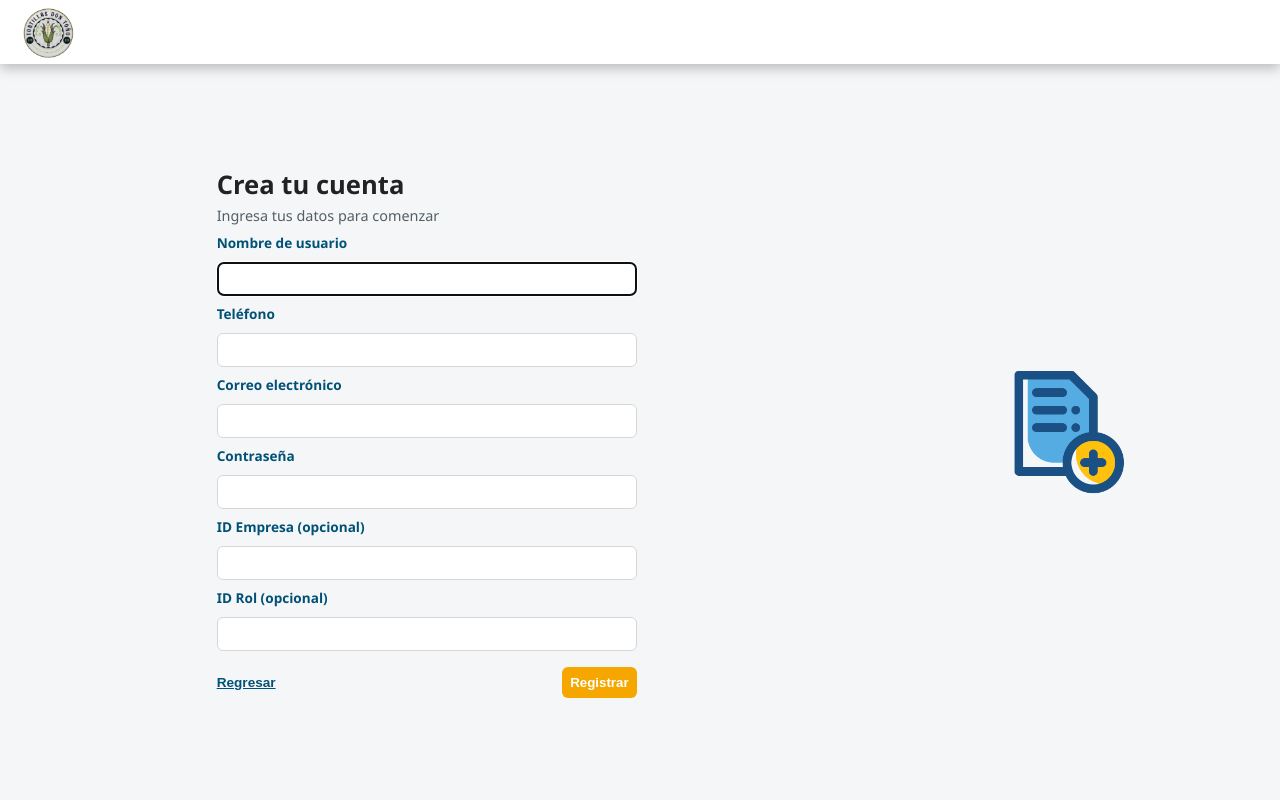
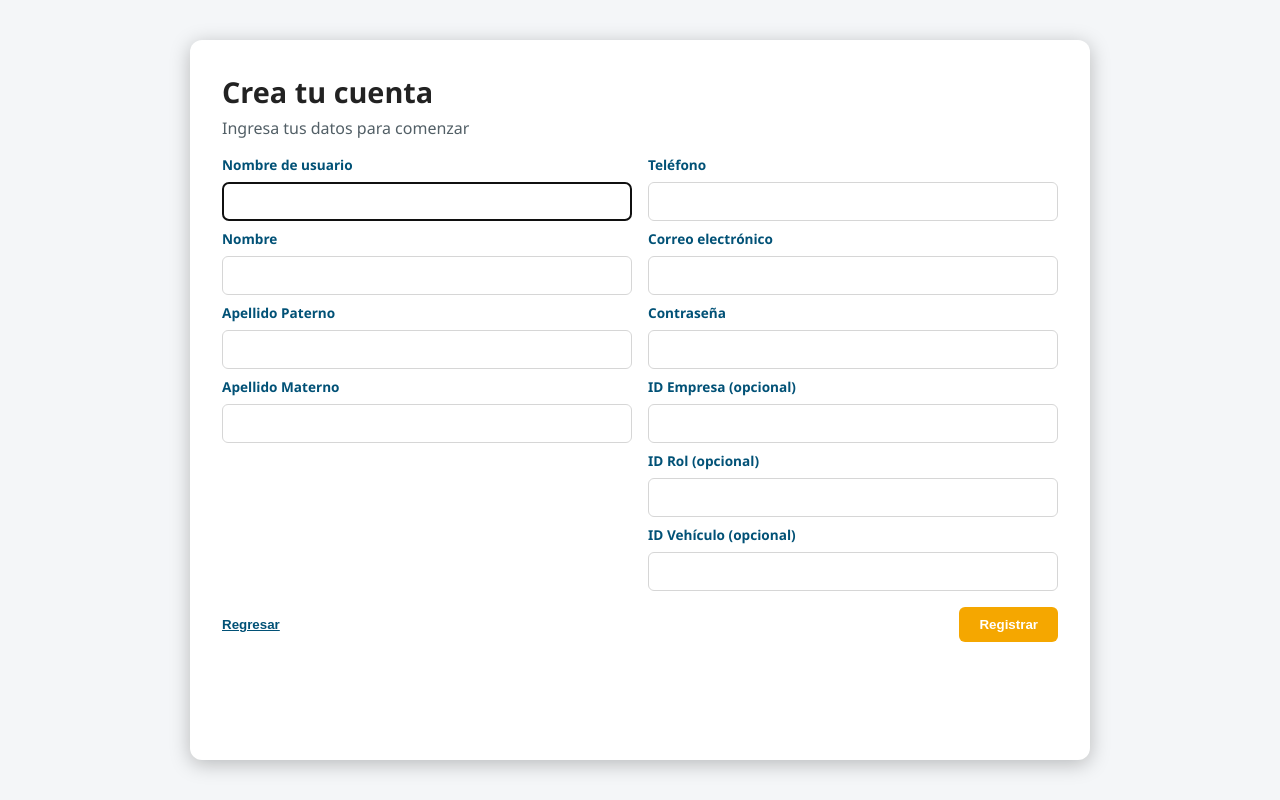
Before and after one commit to AlisonMontufar/SistemaTortillasWebFrontend, a React (Create React App) app: page /registro in a window 1280 px wide. Built offline with nearby package versions, Linux system fonts and the light colour scheme.

Commit message:
Sprint2(Esqueleto):Conexión de las vistas con fecht  y Funcionando

```diff
--- a/src/pages/Login.jsx
+++ b/src/pages/Login.jsx
@@ -7,57 +7,71 @@ function Login() {
   const navigate = useNavigate();
   const [usuario, setUsuario] = useState("");
   const [contrasena, setContrasena] = useState("");
-    const [error, setError] = useState("");
+  const [toast, setToast] = useState({ show: false, message: "", type: "" });
+
+  const [loading, setLoading] = useState(false);
+
+  // Mostrar notificaciones tipo toast
+  const showToast = (message, type = "error") => {
+    setToast({ show: true, message, type });
+    setTimeout(() => setToast({ show: false, message: "", type: "" }), 3500);
+  };
 
   const handleLogin = async (e) => {
     e.preventDefault();
-        setError("");
 
+    // Validaciones
     if (!usuario.trim() || !contrasena.trim()) {
-            setError("Por favor, completa todos los campos.");
+      showToast("Por favor, completa todos los campos.", "error");
       return;
     }
 
     if (usuario.length < 3 || contrasena.length < 3) {
-            setError("Usuario y contraseña deben tener al menos 3 caracteres.");
+      showToast("Usuario y contraseña deben tener al menos 3 caracteres.", "error");
       return;
     }
 
     try {
-            const response = await fetch("http://localhost:5149/api/Auth/register", {
+      setLoading(true);
+      const response = await fetch("http://localhost:5000/api/Auth/login", {
         method: "POST",
-                headers: {
-                    "Content-Type": "application/json",
-                },
+        headers: { "Content-Type": "application/json" },
         body: JSON.stringify({
-                    nombreUsuario: usuario,
+          nombreUsuario: usuario.trim(),
           contrasena: contrasena,
         }),
       });
 
+      const data = await response.json();
+
       if (!response.ok) {
-                const data = await response.json();
-                setError(data.message || "Error en la autenticación.");
+        showToast(data.message || "Usuario o contraseña incorrectos.", "error");
         return;
       }
 
-            navigate("/inicio");
+      // Guardar token y nombreUsuario en localStorage
+      localStorage.setItem("token", data.token);
+      localStorage.setItem("nombreUsuario", usuario.trim()); // <-- Guardamos el nombre del usuario
+
+      showToast("Inicio de sesión exitoso", "success");
+      setTimeout(() => navigate("/inicio"), 1000);
+
     } catch (err) {
       console.error(err);
-            setError("Error al conectar con el servidor.");
+      showToast("Error al conectar con el servidor.", "error");
+    } finally {
+      setLoading(false);
     }
   };
 
+
   return (
     <div className="login-container">
-            {/* SECCIÓN IZQUIERDA */}
+      {/* SECCIÓN IZQUIERDA CON TRES ONDAS */}
       <div className="left-section">
         <div className="top-wave">
           <svg viewBox="0 0 500 150" preserveAspectRatio="none">
-                        <path
-                            d="M0,50 C150,150 350,0 500,50 L500,0 L0,0 Z"
-                            fill="rgba(255,255,255,0.3)"
-                        />
+            <path d="M0,50 C150,150 350,0 500,50 L500,0 L0,0 Z" fill="rgba(255,255,255,0.3)" />
           </svg>
         </div>
 
@@ -70,20 +84,14 @@ function Login() {
 
         <div className="bottom-wave">
           <svg viewBox="0 0 500 150" preserveAspectRatio="none">
-                        <path
-                            d="M1,-10 C100,100 350,-80 500,150 L500,150 L0,150 Z"
-                            fill="rgba(255,255,255,0.3)"
-                        />
+            <path d="M1,-10 C100,100 350,-80 500,150 L500,150 L0,150 Z" fill="rgba(255,255,255,0.3)" />
           </svg>
         </div>
 
         <div className="bottom-wave second-wave">
           <svg viewBox="0 0 500 150" preserveAspectRatio="none">
             <path
-                            d="M500,0
-                                C300,150 100,10 0,100
-                                C1,130 0,0 0,170
-                                L0,500 L900,0 Z"
+              d="M500,0 C300,150 100,10 0,100 C1,130 0,0 0,170 L0,500 L900,0 Z"
               fill="rgba(243, 241, 241, 0.73)"
             />
           </svg>
@@ -92,11 +100,16 @@ function Login() {
 
       {/* SECCIÓN DERECHA */}
       <div className="right-section" role="main">
-                <h2 className="titulo-derecha" data-text="INICIAR SESION">INICIAR SESION</h2>
+        <h2 className="titulo-derecha" data-text="INICIAR SESION">INICIAR SESIÓN</h2>
+
+        {/* Toast notifications */}
+        {toast.show && (
+          <div className={`toast ${toast.type === "error" ? "toast-error" : "toast-success"}`}>
+            {toast.message}
+          </div>
+        )}
 
         <form className="form-right" onSubmit={handleLogin}>
-                    {error && <p className="error-message">{error}</p>}
-
           <div className="input-group">
             <label htmlFor="user" className="label-input">Usuario</label>
             <input
@@ -105,7 +118,7 @@ function Login() {
               type="text"
               className="form-control input-azul"
               value={usuario}
-                            onChange={(e) => setUsuario(e.target.value)}
+              onChange={(e) => setUsuario(e.target.value.replace(/[^a-zA-Z0-9]/g, ""))}
               required
             />
           </div>
@@ -123,8 +136,8 @@ function Login() {
             />
           </div>
 
-                    <button type="submit" className="btn-iniciar">
-                        INICIAR SESION
+          <button type="submit" className="btn-iniciar" disabled={loading}>
+            {loading ? "Ingresando..." : "INICIAR SESIÓN"}
           </button>
 
           <div className="recuperar-pass">
@@ -137,7 +150,6 @@ function Login() {
             </button>
           </div>
 
-                    {/* NUEVA SECCIÓN: REGISTRARSE */}
           <div className="registrarse">
             <span className="texto-gris">¿No tienes una cuenta?</span>{" "}
             <button
--- a/src/pages/Registro.css
+++ b/src/pages/Registro.css
@@ -6,95 +6,67 @@
   --text: #222;
 }
 
-* { box-sizing: border-box; margin:0; padding:0; }
+* { box-sizing: border-box; margin: 0; padding: 0; }
+html, body, #root { height: 100%; font-family: "Segoe UI", Roboto, Arial, sans-serif; overflow: hidden; }
 
-html, body, #root {
-  height: 100%;
-  overflow: hidden; /* evitar scroll global */
-  font-family: "Segoe UI", Roboto, Arial, sans-serif;
+/* Toast */
+.toast {
+  position: fixed;
+  top: 16px;
+  right: 16px;
+  padding: 12px 20px;
+  border-radius: 8px;
+  font-weight: 700;
+  color: #000;
+  z-index: 999;
+  min-width: 220px;
+  box-shadow: 0 4px 12px rgba(0,0,0,0.25);
+  opacity: 0.95;
+  transition: all 0.5s ease;
 }
+.toast.success { background: var(--accent); color: #222; }
+.toast.error { background: #cc2b2b; color: #fff; }
 
-/* Navbar */
-.reg-navbar {
-  position: fixed;
-  top: 0; left: 0; right: 0;
-  height: 64px;
-  background: #fff;
-  display: flex;
-  align-items: center;
-  padding: 0 20px;
-  box-shadow: 0 4px 12px rgba(0,0,0,0.25);
-  z-index: 100;
-}
-.nav-logo { width: 56px; height: 56px; object-fit: contain; border-radius: 8px; }
-
-/* Main container */
+/* Main form */
 .reg-main {
   display: flex;
-  height: 100vh; /* ocupar toda la pantalla */
-  padding-top: 64px; /* navbar */
+  height: 100vh;
+  width: 100%;
+  justify-content: center;
+  align-items: center;
   background: var(--bg);
 }
 
-/* Columna formulario */
 .reg-form {
-  flex: 2;
-  display: flex;
-  justify-content: center;
-  align-items: center;
-  padding: 12px 24px;
-  height: calc(100vh - 64px); /* exacto para no generar scroll */
+  background: #fff;
+  padding: 32px;
+  border-radius: 12px;
+  box-shadow: 0 4px 20px rgba(0,0,0,0.25);
+  width: 90%;
+  max-width: 900px;
+  height: 90vh;
+  overflow-y: auto;
 }
 
-/* Contenedor del formulario */
-.form-inner {
-  width: 100%;
-  max-width: 420px;
-}
+.form-inner { width: 100%; }
 
-/* Tipografía */
-.title { font-size: 1.6rem; font-weight: 800; color: var(--text); margin-bottom: 4px; }
-.subtitle { font-size: 0.9rem; color: #525f66; margin-bottom: 8px; }
+.title { font-size: 1.8rem; font-weight: 800; color: var(--text); margin-bottom: 6px; }
+.subtitle { font-size: 1rem; color: #525f66; margin-bottom: 16px; }
 
-.msg { margin: 6px 0; font-weight: 700; }
-.msg.error { color: #cc2b2b; }
-.msg.success { color: #0b8a1a; }
+.form-row { display: flex; gap: 16px; flex-wrap: wrap; }
+.col { flex: 1; display: flex; flex-direction: column; gap: 8px; }
 
-.form { display: flex; flex-direction: column; gap: 8px; }
-label { font-weight: 700; color: var(--primary); margin-bottom: 2px; font-size: 0.85rem; }
-input { width: 100%; padding: 8px 10px; border-radius: 6px; border: 1px solid #d6d6d6; font-size: 0.9rem; }
+label { font-weight: 700; color: var(--primary); font-size: 0.85rem; }
+input { padding: 10px; border-radius: 6px; border: 1px solid #d6d6d6; font-size: 0.95rem; }
 
-/* Botones */
-.actions { display: flex; justify-content: space-between; align-items: center; margin-top: 8px; }
-.link-skip { background: none; border: none; color: var(--primary); font-weight: 700; text-decoration: underline; cursor: pointer; font-size: 0.85rem; }
-.btn-submit { background: var(--accent); border: none; color: #fff; padding: 8px; border-radius: 6px; font-weight: 700; cursor: pointer; }
+.actions { display: flex; justify-content: space-between; margin-top: 16px; }
+.link-skip { background: none; border: none; color: var(--primary); font-weight: 700; text-decoration: underline; cursor: pointer; }
+.btn-submit { background: var(--accent); border: none; color: #fff; padding: 10px 20px; border-radius: 6px; font-weight: 700; cursor: pointer; }
 .btn-submit:hover { background: var(--accent-dark); }
 .btn-submit:disabled { opacity: 0.7; cursor: default; }
 
-/* Columna hero */
-.reg-hero {
-  flex: 1;
-  display: flex;
-  justify-content: center;
-  align-items: center;
-  padding: 12px;
+/* Responsive */
+@media (max-width: 900px) {
+  .form-row { flex-direction: column; }
+  .reg-form { height: auto; max-height: 95vh; }
 }
-.reg-hero img {
-  max-width: 140px;
-  max-height: 140px;
-  object-fit: contain;
-}
-
-/* RESPONSIVE */
-@media (max-width: 900px) {
-  .reg-main { flex-direction: column; }
-  .reg-form { height: auto; padding: 10px; }
-  .reg-hero { margin-top: 12px; }
-}
-
-@media (max-width: 480px) {
-  .reg-main { flex-direction: column; }
-  .reg-hero { display: none; }
-  .reg-form { padding: 8px; }
-  .title { font-size: 1.3rem; }
-}
--- a/src/pages/Registro.jsx
+++ b/src/pages/Registro.jsx
@@ -1,100 +1,105 @@
 import React, { useState } from "react";
 import { useNavigate } from "react-router-dom";
 import "./Registro.css";
-import logo from "../assets/logo.png";
-import hero from "../assets/hero.png";
 
 function Registro() {
   const navigate = useNavigate();
   const [formData, setFormData] = useState({
     nombreUsuario: "",
+    nombre: "",
+    apellidoP: "",
+    apellidoM: "",
     correoUsuario: "",
     contrasenaUsuario: "",
     telefonoUsuario: "",
     fkEmpresa: "",
     fkRol: "",
+    fkVehiculo: "",
   });
-  const [error, setError] = useState("");
-  const [success, setSuccess] = useState("");
+
   const [loading, setLoading] = useState(false);
+  const [toast, setToast] = useState({ message: "", type: "" });
 
-  const handleChange = (e) =>
-    setFormData({ ...formData, [e.target.name]: e.target.value });
+  const showToast = (message, type = "success") => {
+    setToast({ message, type });
+    setTimeout(() => setToast({ message: "", type: "" }), 4000);
+  };
 
-  const validarEmail = (email) => {
-    const re = /^[^\s@]+@[^\s@]+\.[^\s@]+$/;
-    return re.test(email);
+  // Manejo de cambios bloqueando caracteres incorrectos
+  const handleChange = (e) => {
+    const { name, value } = e.target;
+
+    // Bloquear números en nombres/apellidos
+    if (["nombre", "apellidoP", "apellidoM"].includes(name)) {
+      if (/[^a-zA-ZáéíóúÁÉÍÓÚñÑ\s]/.test(value)) return;
+    }
+
+    // Bloquear letras en teléfono e IDs
+    if (["telefonoUsuario", "fkEmpresa", "fkRol", "fkVehiculo"].includes(name)) {
+      if (/[^0-9]/.test(value)) return;
+    }
+
+    setFormData({ ...formData, [name]: value });
   };
+
+  const validarEmail = (email) => /^[^\s@]+@[^\s@]+\.[^\s@]+$/.test(email);
 
   const handleRegister = async (e) => {
     e.preventDefault();
-    setError("");
-    setSuccess("");
-
-    const { nombreUsuario, correoUsuario, contrasenaUsuario, telefonoUsuario, fkEmpresa, fkRol } = formData;
+    const {
+      nombreUsuario,
+      nombre,
+      apellidoP,
+      apellidoM,
+      correoUsuario,
+      contrasenaUsuario,
+      telefonoUsuario,
+      fkEmpresa,
+      fkRol,
+      fkVehiculo,
+    } = formData;
 
     // Validaciones
-    if (!nombreUsuario || !correoUsuario || !contrasenaUsuario || !telefonoUsuario) {
-      setError("Por favor completa todos los campos obligatorios.");
-      return;
+    if (!nombreUsuario || !nombre || !apellidoP || !apellidoM || !correoUsuario || !contrasenaUsuario || !telefonoUsuario) {
+      return showToast("Completa todos los campos obligatorios.", "error");
     }
 
-    if (nombreUsuario.length < 3) {
-      setError("El nombre de usuario debe tener al menos 3 caracteres.");
-      return;
+    if (nombreUsuario.length < 3) return showToast("El nombre de usuario debe tener al menos 3 caracteres.", "error");
+    if (contrasenaUsuario.length < 6) return showToast("La contraseña debe tener al menos 6 caracteres.", "error");
+    if (!validarEmail(correoUsuario)) return showToast("Correo electrónico no válido.", "error");
+    if (telefonoUsuario.length !== 10) return showToast("El teléfono debe tener exactamente 10 dígitos.", "error");
+
+    // Validar IDs opcionales
+    const ids = { fkEmpresa, fkRol, fkVehiculo };
+    for (const key in ids) {
+      if (ids[key] && parseInt(ids[key]) <= 0) return showToast(`ID ${key} debe ser un número positivo.`, "error");
     }
 
-    if (contrasenaUsuario.length < 6) {
-      setError("La contraseña debe tener al menos 6 caracteres.");
-      return;
-    }
-
-    if (!validarEmail(correoUsuario)) {
-      setError("Ingresa un correo electrónico válido.");
-      return;
-    }
-
-    if (!/^\d{10,}$/.test(telefonoUsuario)) {
-      setError("Ingresa un teléfono válido de al menos 10 dígitos.");
-      return;
-    }
-
-    if (fkEmpresa && (!/^\d+$/.test(fkEmpresa) || parseInt(fkEmpresa) <= 0)) {
-      setError("ID Empresa debe ser un número positivo.");
-      return;
-    }
-
-    if (fkRol && (!/^\d+$/.test(fkRol) || parseInt(fkRol) <= 0)) {
-      setError("ID Rol debe ser un número positivo.");
-      return;
-    }
-
-    // Preparar payload
     const payload = {
       ...formData,
       fkEmpresa: fkEmpresa ? parseInt(fkEmpresa, 10) : null,
       fkRol: fkRol ? parseInt(fkRol, 10) : null,
+      fkVehiculo: fkVehiculo ? parseInt(fkVehiculo, 10) : null,
     };
 
     try {
       setLoading(true);
-      const response = await fetch("http://localhost:5149/api/Auth/register", {
+      const response = await fetch("http://localhost:5000/api/Auth/register", {
         method: "POST",
         headers: { "Content-Type": "application/json" },
         body: JSON.stringify(payload),
       });
 
       const data = await response.json();
-      if (!response.ok) {
-        setError(data.message || "Error al registrar.");
-        return;
-      }
 
-      setSuccess("Registro exitoso. Redirigiendo al inicio...");
-      setTimeout(() => navigate("/"), 1100);
+      // Mostrar mensaje si correo ya existe u otro error
+      if (!response.ok) return showToast(data.message || "Error al registrar.", "error");
+
+      showToast("Registro exitoso. Redirigiendo...", "success");
+      setTimeout(() => navigate("/"), 1500);
     } catch (err) {
       console.error(err);
-      setError("Error al conectar con el servidor.");
+      showToast("Error al conectar con el servidor.", "error");
     } finally {
       setLoading(false);
     }
@@ -102,9 +107,7 @@ function Registro() {
 
   return (
     <div className="reg-root">
-      <header className="reg-navbar">
-        <img src={logo} alt="Logo" className="nav-logo" />
-      </header>
+      {toast.message && <div className={`toast ${toast.type}`}>{toast.message}</div>}
 
       <main className="reg-main">
         <section className="reg-form">
@@ -112,78 +115,42 @@ function Registro() {
             <h1 className="title">Crea tu cuenta</h1>
             <p className="subtitle">Ingresa tus datos para comenzar</p>
 
-            {error && <div className="msg error">{error}</div>}
-            {success && <div className="msg success">{success}</div>}
+            <form onSubmit={handleRegister} className="form" autoComplete="on">
+              <div className="form-row">
+                <div className="col">
+                  <label>Nombre de usuario</label>
+                  <input name="nombreUsuario" value={formData.nombreUsuario} onChange={handleChange} type="text" autoFocus />
+                  <label>Nombre</label>
+                  <input name="nombre" value={formData.nombre} onChange={handleChange} type="text" />
+                  <label>Apellido Paterno</label>
+                  <input name="apellidoP" value={formData.apellidoP} onChange={handleChange} type="text" />
+                  <label>Apellido Materno</label>
+                  <input name="apellidoM" value={formData.apellidoM} onChange={handleChange} type="text" />
+                </div>
 
-            <form onSubmit={handleRegister} className="form" autoComplete="on">
-              <label>Nombre de usuario</label>
-              <input
-                name="nombreUsuario"
-                value={formData.nombreUsuario}
-                onChange={handleChange}
-                type="text"
-                autoFocus
-              />
-
-              <label>Teléfono</label>
-              <input
-                name="telefonoUsuario"
-                value={formData.telefonoUsuario}
-                onChange={handleChange}
-                type="text"
-              />
-
-              <label>Correo electrónico</label>
-              <input
-                name="correoUsuario"
-                value={formData.correoUsuario}
-                onChange={handleChange}
-                type="email"
-              />
-
-              <label>Contraseña</label>
-              <input
-                name="contrasenaUsuario"
-                value={formData.contrasenaUsuario}
-                onChange={handleChange}
-                type="password"
-              />
-
-              <label>ID Empresa (opcional)</label>
-              <input
-                name="fkEmpresa"
-                value={formData.fkEmpresa}
-                onChange={handleChange}
-                type="number"
-              />
-
-              <label>ID Rol (opcional)</label>
-              <input
-                name="fkRol"
-                value={formData.fkRol}
-                onChange={handleChange}
-                type="number"
-              />
+                <div className="col">
+                  <label>Teléfono</label>
+                  <input name="telefonoUsuario" value={formData.telefonoUsuario} onChange={handleChange} type="text" maxLength="10" />
+                  <label>Correo electrónico</label>
+                  <input name="correoUsuario" value={formData.correoUsuario} onChange={handleChange} type="email" />
+                  <label>Contraseña</label>
+                  <input name="contrasenaUsuario" value={formData.contrasenaUsuario} onChange={handleChange} type="password" />
+                  <label>ID Empresa (opcional)</label>
+                  <input name="fkEmpresa" value={formData.fkEmpresa} onChange={handleChange} type="number" />
+                  <label>ID Rol (opcional)</label>
+                  <input name="fkRol" value={formData.fkRol} onChange={handleChange} type="number" />
+                  <label>ID Vehículo (opcional)</label>
+                  <input name="fkVehiculo" value={formData.fkVehiculo} onChange={handleChange} type="number" />
+                </div>
+              </div>
 
               <div className="actions">
-                <button
-                  type="button"
-                  className="link-skip"
-                  onClick={() => navigate("/")}
-                >
-                  Regresar
-                </button>
-                <button type="submit" className="btn-submit" disabled={loading}>
-                  {loading ? "Registrando..." : "Registrar"}
-                </button>
+                <button type="button" className="link-skip" onClick={() => navigate("/")}>Regresar</button>
+                <button type="submit" className="btn-submit" disabled={loading}>{loading ? "Registrando..." : "Registrar"}</button>
               </div>
             </form>
           </div>
         </section>
-
-        <aside className="reg-hero">
-          <img src={hero} alt="Hero" />
-        </aside>
       </main>
     </div>
   );
```
Also changed, not shown: src/pages/Inicio.jsx (+5 -2 lines), src/pages/OlvidePassword.jsx (+40 -24 lines). Lines whose indentation alone changed are shown as unchanged.
